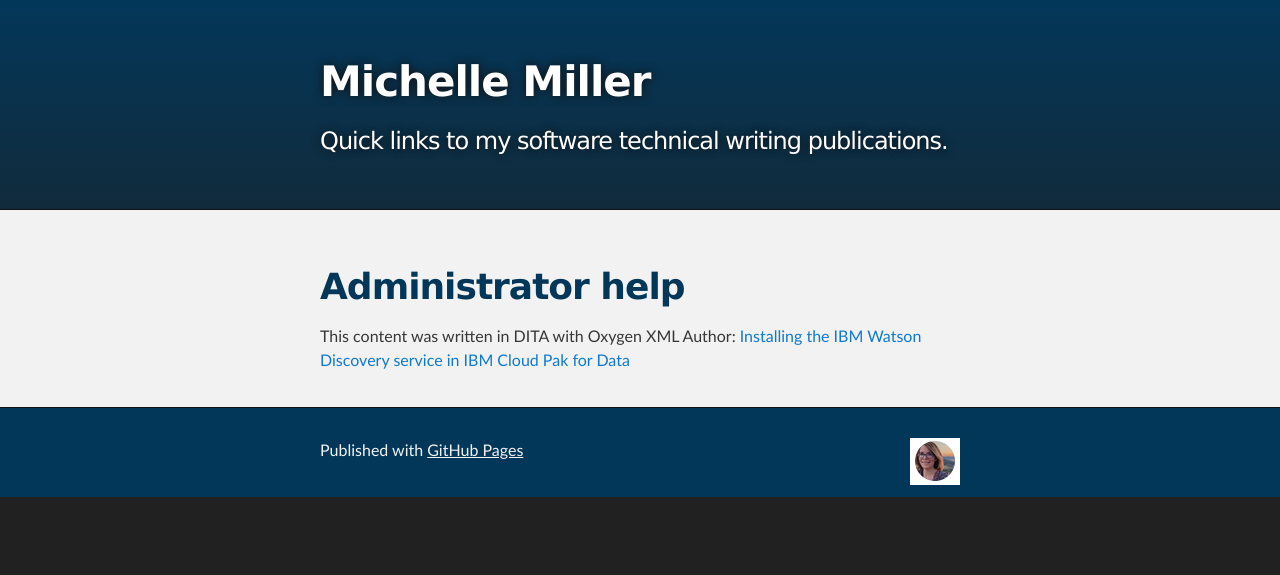
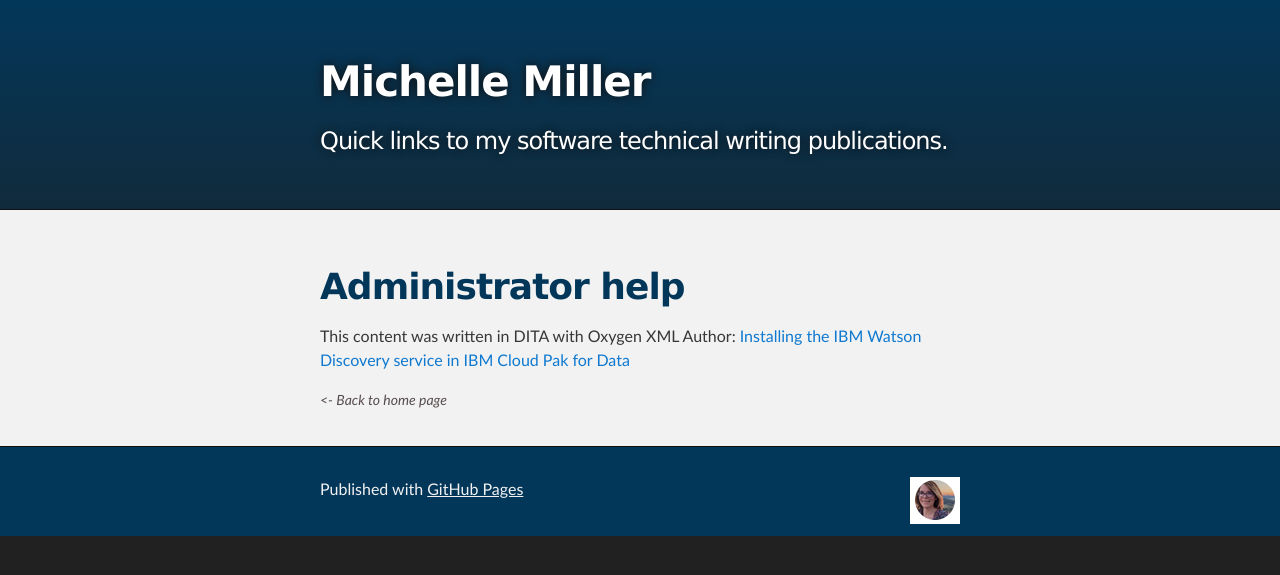
Before and after one commit to michelle-miller/michelle-miller.github.io, a Jekyll site: the page built from administrator-help.md, in a window 1280 px wide. Shown: the top 575 px of the page. Built offline with Jekyll 4.4.1, drawn with Linux system fonts in a browser that asks for light colours; our own code applies the rules of GitHub Pages for plain Markdown files.

Commit message:
links to home

```diff
--- a/administrator-help.md
+++ b/administrator-help.md
@@ -1,3 +1,5 @@
 # Administrator help
 
 This content was written in DITA with Oxygen XML Author:  [Installing the IBM Watson Discovery service in IBM Cloud Pak for Data](https://michelle-miller.github.io/samples/CP-Data-4.7.x-Admin-Disco.pdf){:target="_blank"}
+
+[<- Back to home page](https://michelle-miller.github.io){: .amini}
```
Also changed, not shown: developer-help.md (+2 -1 lines).
